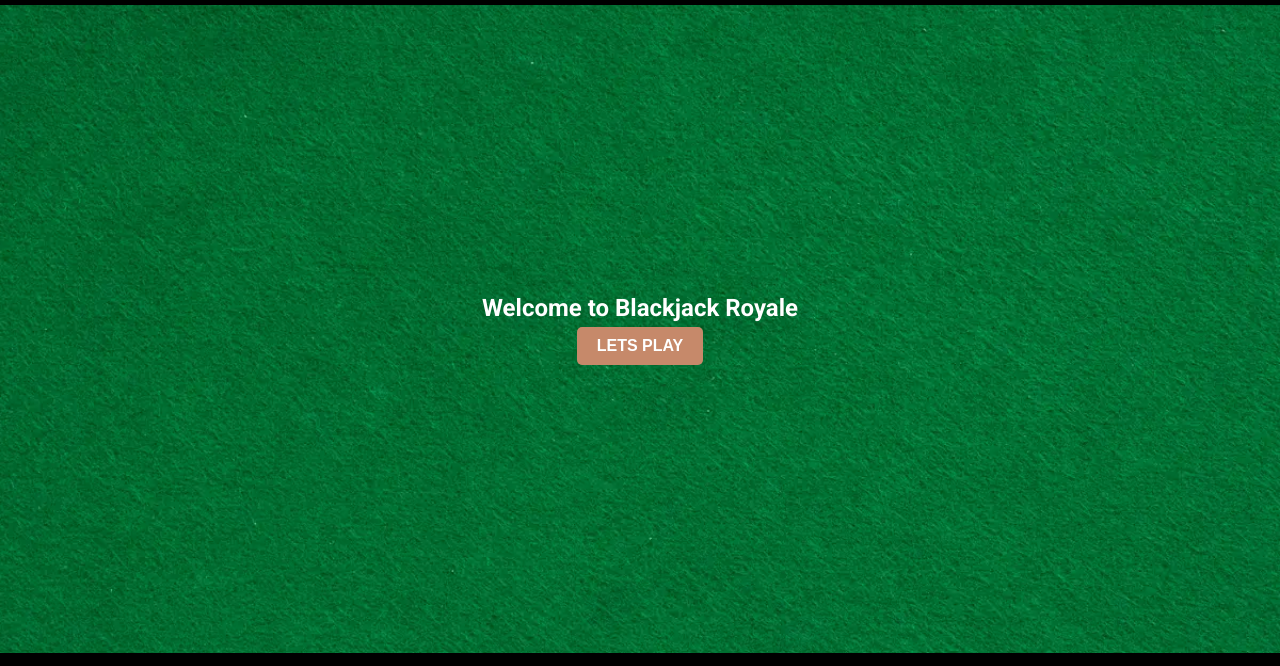
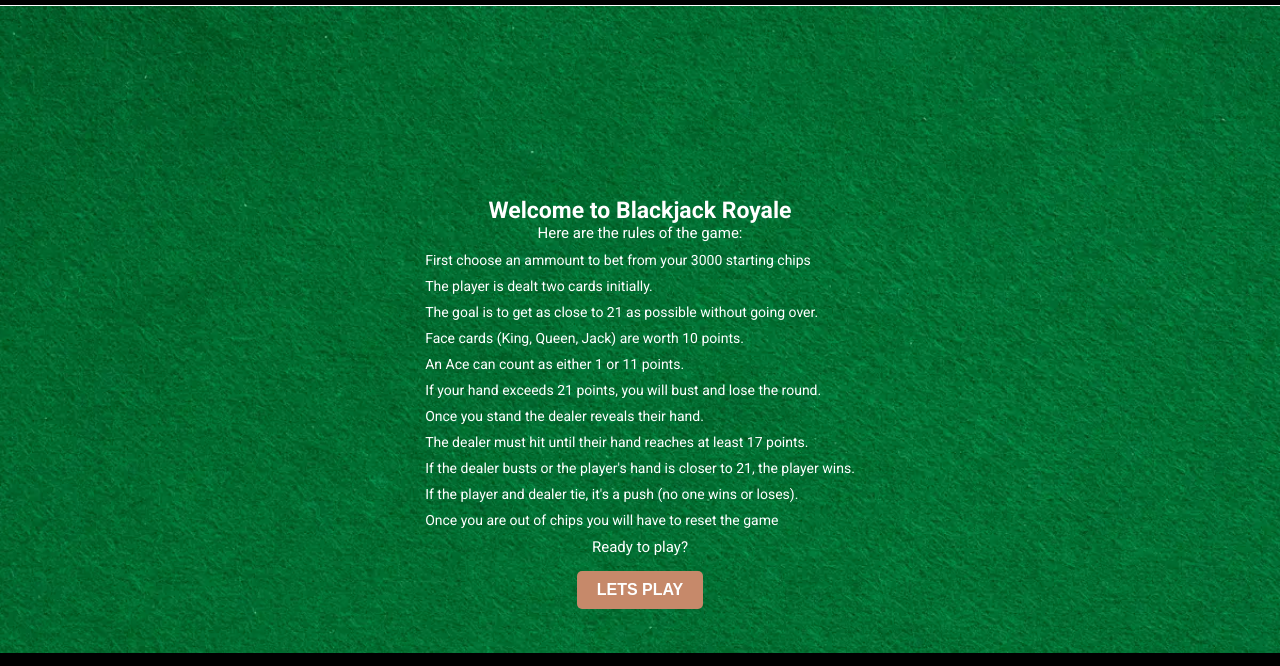
Before and after one commit to Jxkeorton/blackjack, a plain HTML site: page index.html in a window 1280 px wide. Shown: the part 83-749 px from the top of the page. Drawn offline with Linux system fonts and the light colour scheme.

Commit message:
Add rules

```diff
--- a/assets/css/style.css
+++ b/assets/css/style.css
@@ -56,8 +56,8 @@ main {
     display: flex;
     justify-content: center;
     align-items: center;
-    padding-top: 100px;
-    padding-bottom: 70px;
+    margin-top: 88.6px;
+    margin-bottom: 64px;
     height: 100vh;
     background: url("../images/felt.webp") no-repeat center / cover;
 }
@@ -66,6 +66,34 @@ section {
     padding: 10px;
     margin: 15px;
     text-align: center;
+}
+
+/* Rules */
+.game-rules {
+    text-align: center;
+    max-width: 600px;
+    margin: 0 auto;
+}
+
+.game-rules h2 {
+    font-size: 23px;
+}
+
+.game-rules p {
+    font-size: 15px;
+    margin-bottom: 10px;
+}
+
+.game-rules ul {
+    list-style-type: none;
+    padding: 0;
+}
+
+.game-rules li {
+    font-size: 14px;
+    text-align: left;
+    margin-bottom: 5px;
+    padding-bottom: 5px;
 }
 
 .play-button {
--- a/index.html
+++ b/index.html
@@ -21,6 +21,21 @@
         <!-- Start Area: Displays the rules and start button -->
         <section class="game-rules">
             <h2>Welcome to Blackjack Royale</h2>
+            <p>Here are the rules of the game:</p>
+            <ul>
+                <li>First choose an ammount to bet from your 3000 starting chips</li>
+                <li>The player is dealt two cards initially.</li>
+                <li>The goal is to get as close to 21 as possible without going over.</li>
+                <li>Face cards (King, Queen, Jack) are worth 10 points.</li>
+                <li>An Ace can count as either 1 or 11 points.</li>
+                <li>If your hand exceeds 21 points, you will bust and lose the round.</li>
+                <li>Once you stand the dealer reveals their hand.</li>
+                <li>The dealer must hit until their hand reaches at least 17 points.</li>
+                <li>If the dealer busts or the player's hand is closer to 21, the player wins.</li>
+                <li>If the player and dealer tie, it's a push (no one wins or loses).</li>
+                <li>Once you are out of chips you will have to reset the game</li>
+            </ul>
+            <p>Ready to play?</p>
             <button class="play-button">Lets Play</button>
         </section>
 
```
